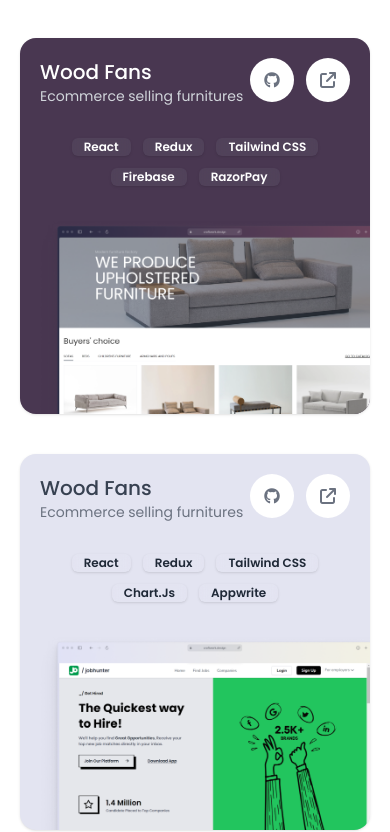
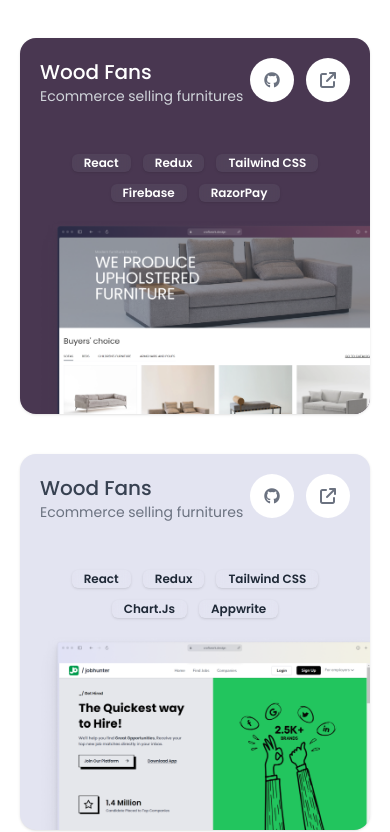
Before and after one commit to noobnarayan/noobnarayan.github.io, a React (Vite) app: page / in a window 390 px wide. Shown: the part 3013-3845 px from the top of the page. Built offline with nearby package versions, Linux system fonts and the light colour scheme.

Commit message:
tech stack alignment fix

```diff
--- a/src/components/ProjectsSection/TechStack.jsx
+++ b/src/components/ProjectsSection/TechStack.jsx
@@ -5,7 +5,7 @@ function TechStack({ bg, color, skills }) {
   const textColorClass = color === "light" ? "text-white" : "text-gray-800";
 
   return (
-    <div className="absolute top-[5.5rem] md:left-9 right-0 p-3 flex flex-wrap justify-center z-20 project-tech-stack">
+    <div className="absolute top-[5.5rem] md:left-9 right-0 p-3 flex flex-wrap justify-center z-20 project-tech-stack mt-4 md:mt-0">
       <div
         className={`flex gap-3 ${textColorClass} font-semibold justify-center items-center text-xs bounce-hover flex-wrap`}
       >
```
